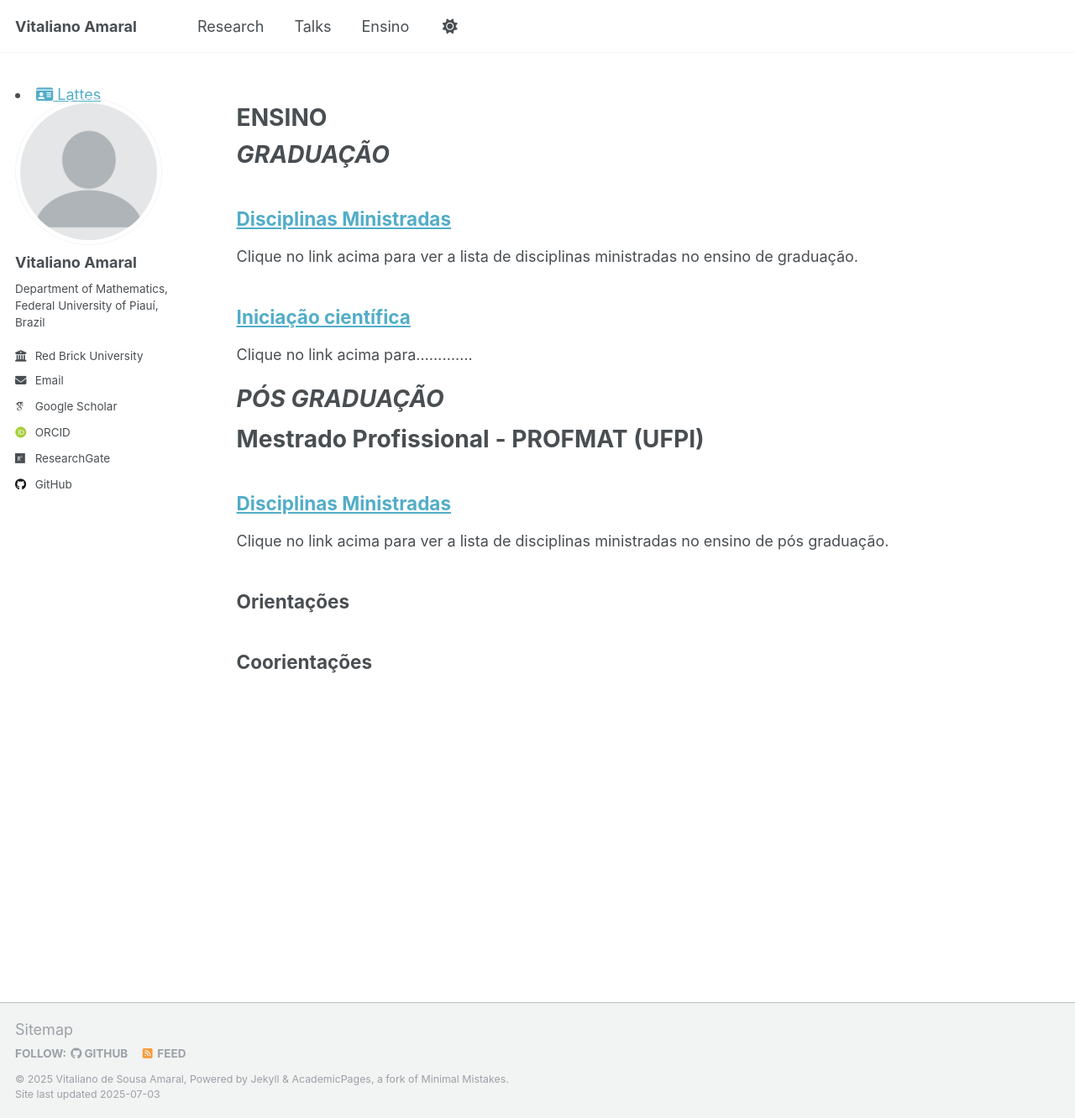
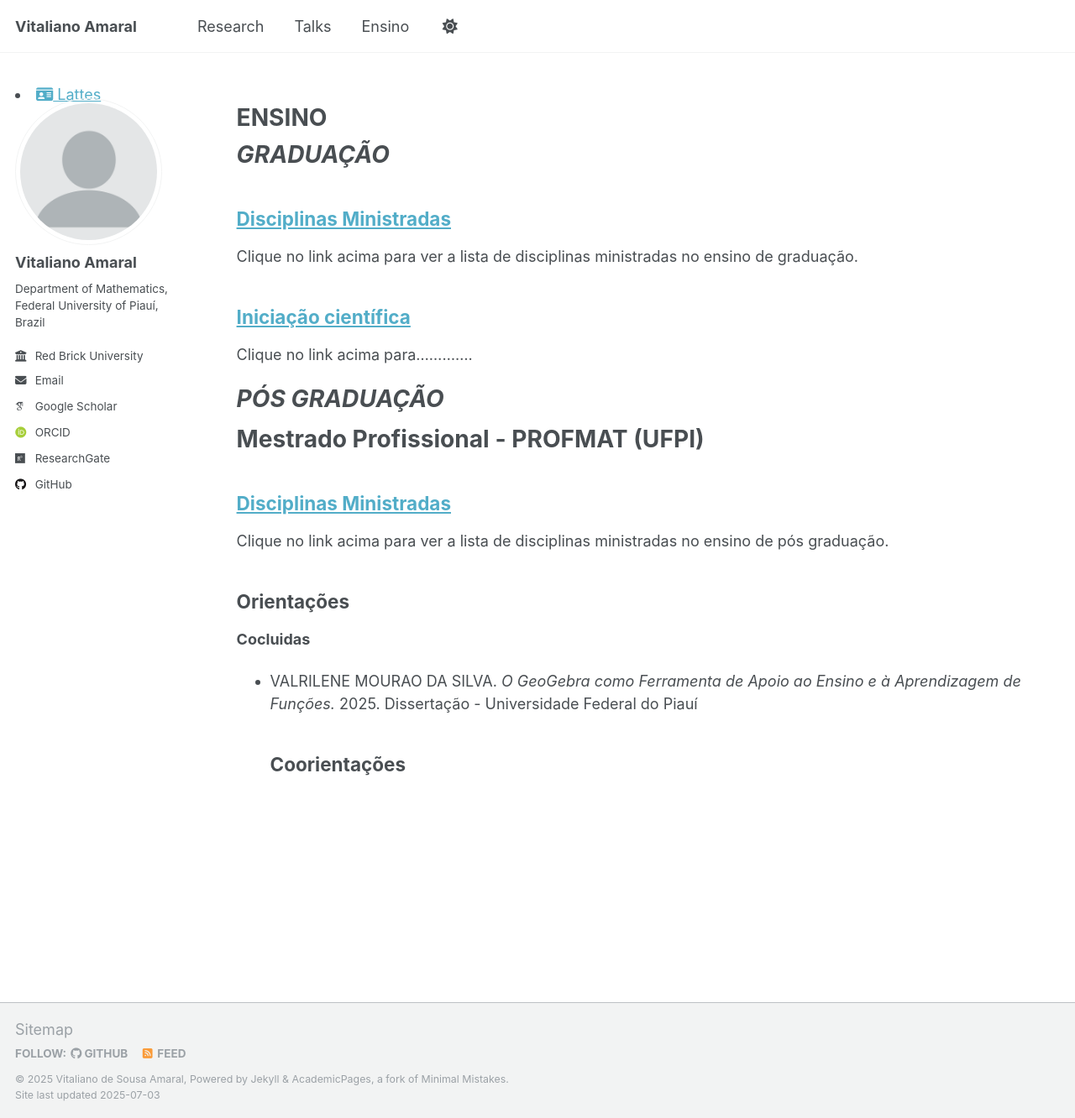
Before and after one commit to vitalianoamaral/vitalianoamaral.github.io, a Jekyll site: the page built from _pages/ensino.md, in a window 1280 px wide and 1332 px high. Shown: the whole window at 84% size. Built offline with Jekyll 4.4.1, drawn with Linux system fonts in a browser that asks for light colours; some web fonts are replaced.

Commit message:
Update ensino.md

```diff
--- a/_pages/ensino.md
+++ b/_pages/ensino.md
@@ -15,4 +15,6 @@ Clique no link acima para.............
 ## [Disciplinas Ministradas](/ensino/disciplinaspg/)
 Clique no link acima para ver a lista de disciplinas ministradas no ensino de pós graduação.
 ## Orientações
+**Cocluidas**
+- VALRILENE MOURAO DA SILVA. *O GeoGebra como Ferramenta de Apoio ao Ensino e à Aprendizagem de Funções.* 2025. Dissertação - Universidade Federal do Piauí
 ## Coorientações
```
